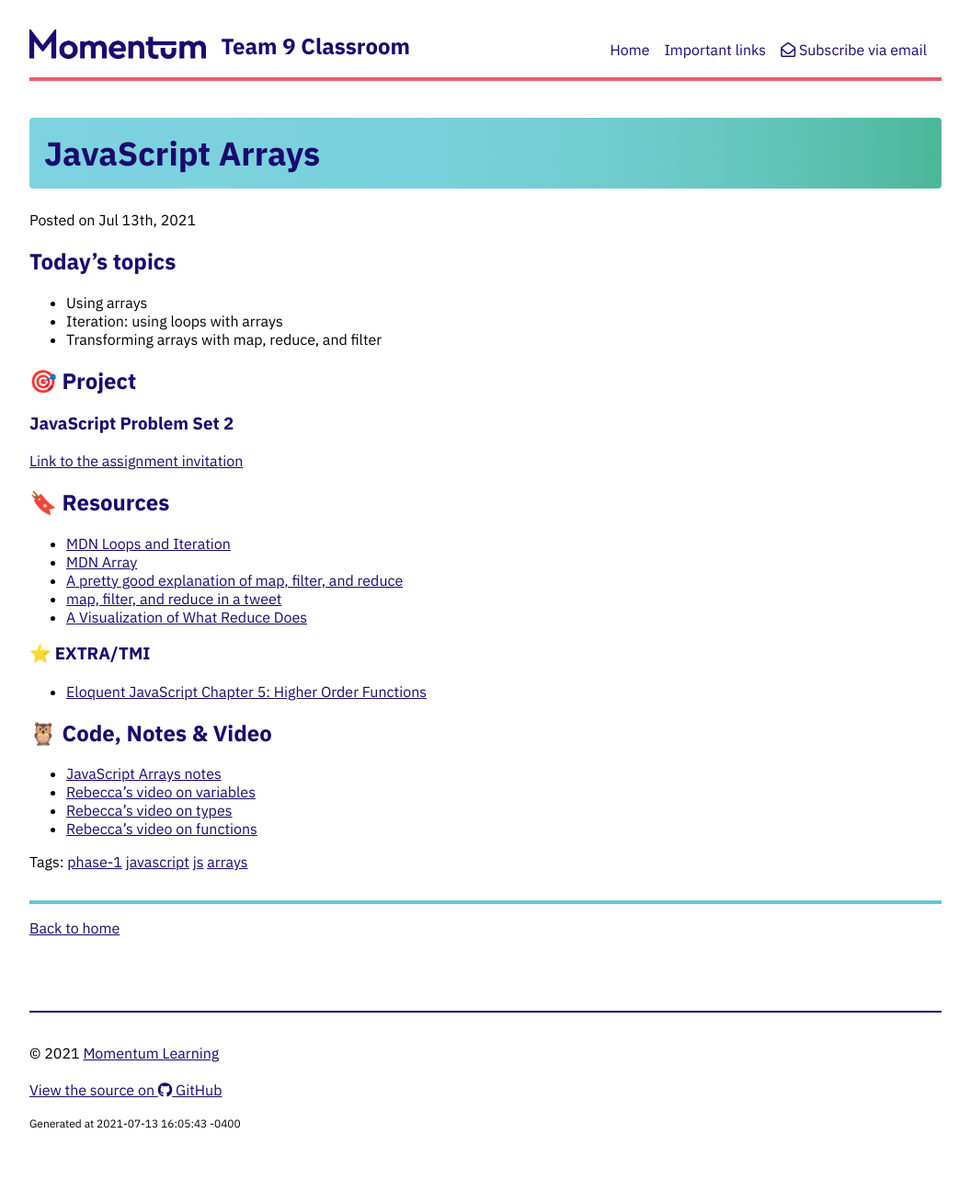
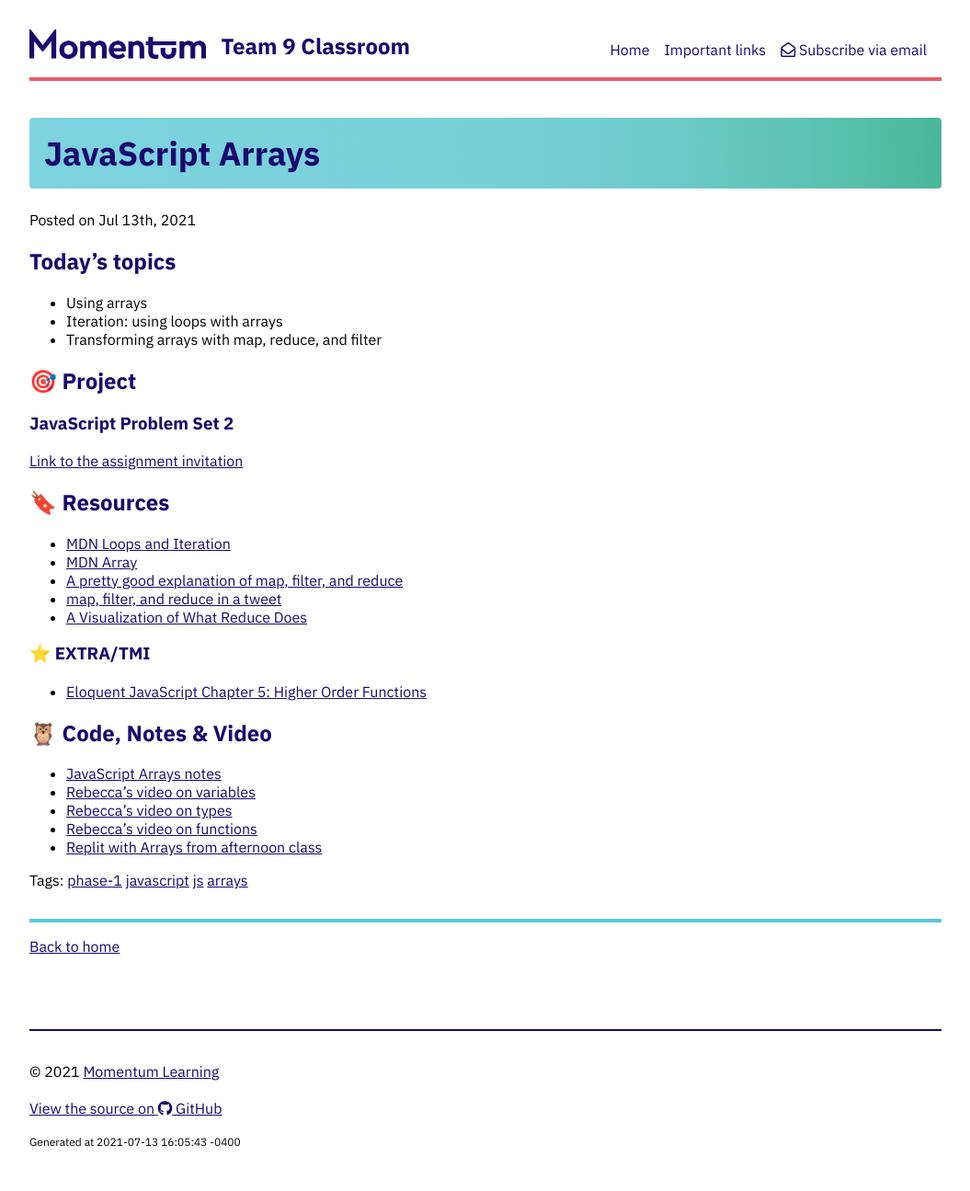
Before and after one commit to Momentum-Team-9/momentum-team-9.github.io, a Jekyll site: the page built from _posts/2021-07-13-js-iteration.md, in a window 1280 px wide. Shown: the whole page at 92% size, without its empty margins (112-1167 px from the left). Built offline with Jekyll 4.4.1, drawn with Linux system fonts in a browser that asks for light colours; nearby versions of some CDN libraries.

Commit message:
Add link to replit

```diff
--- a/_posts/2021-07-13-js-iteration.md
+++ b/_posts/2021-07-13-js-iteration.md
@@ -34,3 +34,4 @@ tags: phase-1 javascript js arrays
 - [Rebecca's video on variables](https://vimeo.com/showcase/7220986/video/426872305)
 - [Rebecca's video on types](https://vimeo.com/showcase/7220986/video/426872279)
 - [Rebecca's video on functions](https://vimeo.com/showcase/7220986/video/426872241)
+- [Replit with Arrays from afternoon class](https://replit.com/@amy_nc/Arrays-and-more-Arrays)
```
